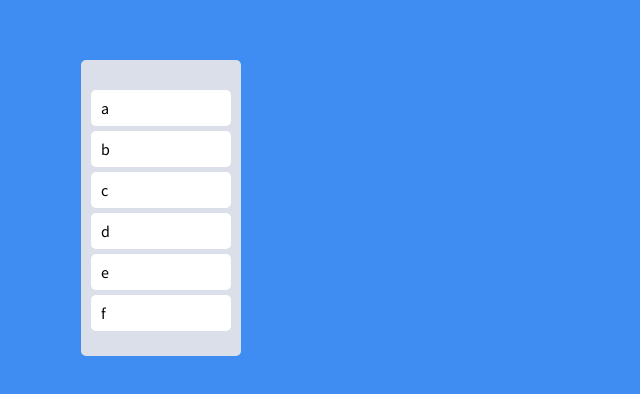
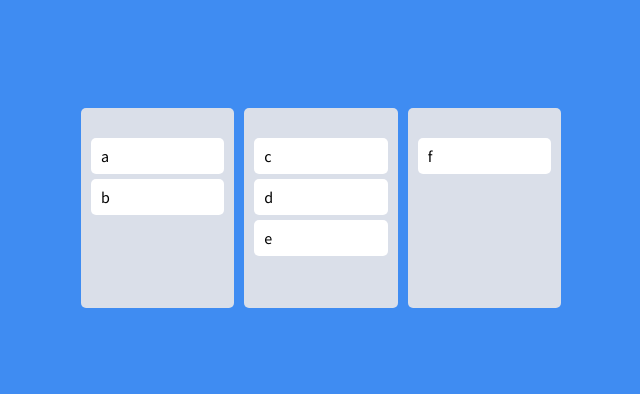
Before and after one commit to sangminlee98/Kanban-Board, a React (Create React App) app: page / in a window 1280 px wide. Shown: the part 192-586 px from the top of the page, without its empty margins (319-959 px from the left). Built offline with nearby package versions, Linux system fonts and the light colour scheme.

Commit message:
Add multi boards

```diff
--- a/src/App.tsx
+++ b/src/App.tsx
@@ -1,9 +1,9 @@
 import React from 'react';
 import styled from 'styled-components';
-import {DragDropContext, Droppable, DropResult} from 'react-beautiful-dnd';
+import {DragDropContext, DropResult} from 'react-beautiful-dnd';
 import { useRecoilState } from 'recoil';
 import { toDoState } from './atoms';
-import DraggableCard from './Components/DraggableCard';
+import Board from './Components/Board';
 
 const Wrapper = styled.div`
   display: flex;
@@ -17,39 +17,29 @@
 
 const Boards = styled.div`
   display: grid;
+  gap: 10px;
   width: 100%;
   grid-template-columns: repeat(3, 1fr);
-`;
-const Board = styled.div`
-  padding: 20px 10px;
-  padding-top: 30px;
-  background-color: ${props => props.theme.boardColor};
-  border-radius: 5px;
-  min-height: 200px;
 `;
 
 function App() {
   const [toDos, setToDos] = useRecoilState(toDoState);
   const onDragEnd = ({destination, source, draggableId}: DropResult) => {
-    if(!destination) return;
-    setToDos(prev => {
-      const toDosCopy = [...prev];
-      toDosCopy.splice(source.index, 1);
-      toDosCopy.splice(destination?.index!, 0, draggableId);
-      return toDosCopy;
-    })
+    // if(!destination) return;
+    // setToDos((prev) => {
+    //   const toDosCopy = [...prev];
+    //   toDosCopy.splice(source.index, 1);
+    //   toDosCopy.splice(destination?.index!, 0, draggableId);
+    //   return toDosCopy;
+    // })
   }
   return (
     <DragDropContext onDragEnd={onDragEnd}>
       <Wrapper>
         <Boards>
-          <Droppable droppableId='one'>
-            {(magic) => (
-            <Board ref={magic.innerRef} {...magic.droppableProps}>
-              {toDos.map((toDo, index) => <DraggableCard key={toDo} toDo={toDo} index={index}/>)}
-              {magic.placeholder}
-            </Board>)}
-          </Droppable>
+          {Object.keys(toDos).map((boardId) => (
+            <Board boardId={boardId} toDos={toDos[boardId]} key={boardId}/>
+          ))}
         </Boards>
       </Wrapper>
     </DragDropContext>
--- /dev/null
+++ b/src/Components/Board.tsx
@@ -0,0 +1,31 @@
+import React from 'react';
+import { Droppable } from 'react-beautiful-dnd';
+import styled from 'styled-components';
+import DraggableCard from './DraggableCard';
+
+const Wrapper = styled.div`
+  padding: 20px 10px;
+  padding-top: 30px;
+  background-color: ${props => props.theme.boardColor};
+  border-radius: 5px;
+  min-height: 200px;
+`;
+
+interface IBoardProps {
+  toDos: string[];
+  boardId: string;
+}
+
+const Board = ({boardId, toDos}: IBoardProps) => {
+  return (
+    <Droppable droppableId={boardId}>
+      {(magic) => (
+      <Wrapper ref={magic.innerRef} {...magic.droppableProps}>
+        {toDos.map((toDo, index) => <DraggableCard key={toDo} toDo={toDo} index={index}/>)}
+        {magic.placeholder}
+      </Wrapper>)}
+    </Droppable>
+  );
+};
+
+export default Board;
--- a/src/atoms.ts
+++ b/src/atoms.ts
@@ -1,6 +1,13 @@
 import { atom } from 'recoil';
 
-export const toDoState = atom({
+interface IToDoState {
+  [key: string]: string[];
+}
+export const toDoState = atom<IToDoState>({
   key: 'toDo',
-  default: ["a", "b", "c", "d", "e", "f"],
+  default: {
+    to_do: ["a", "b"],
+    doing: ["c", "d", "e"],
+    done: ["f"]
+  },
 })
```
